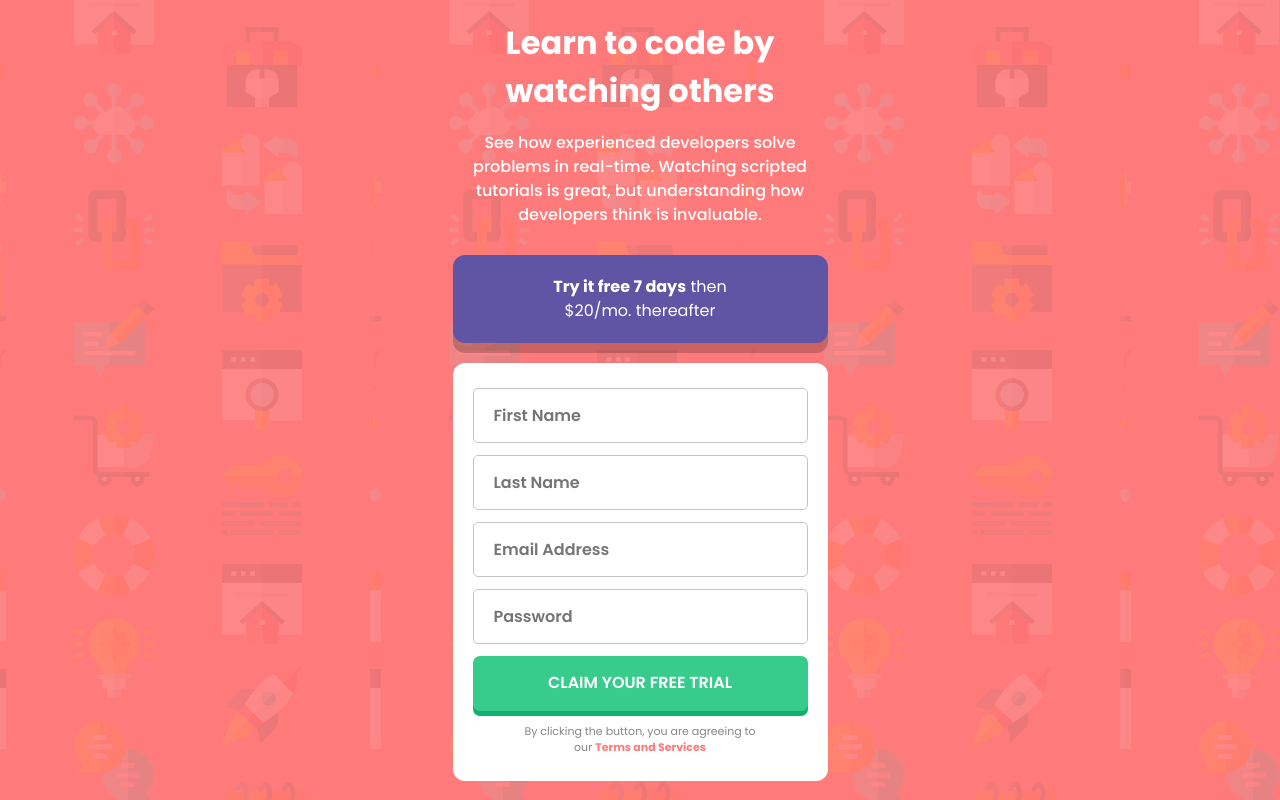
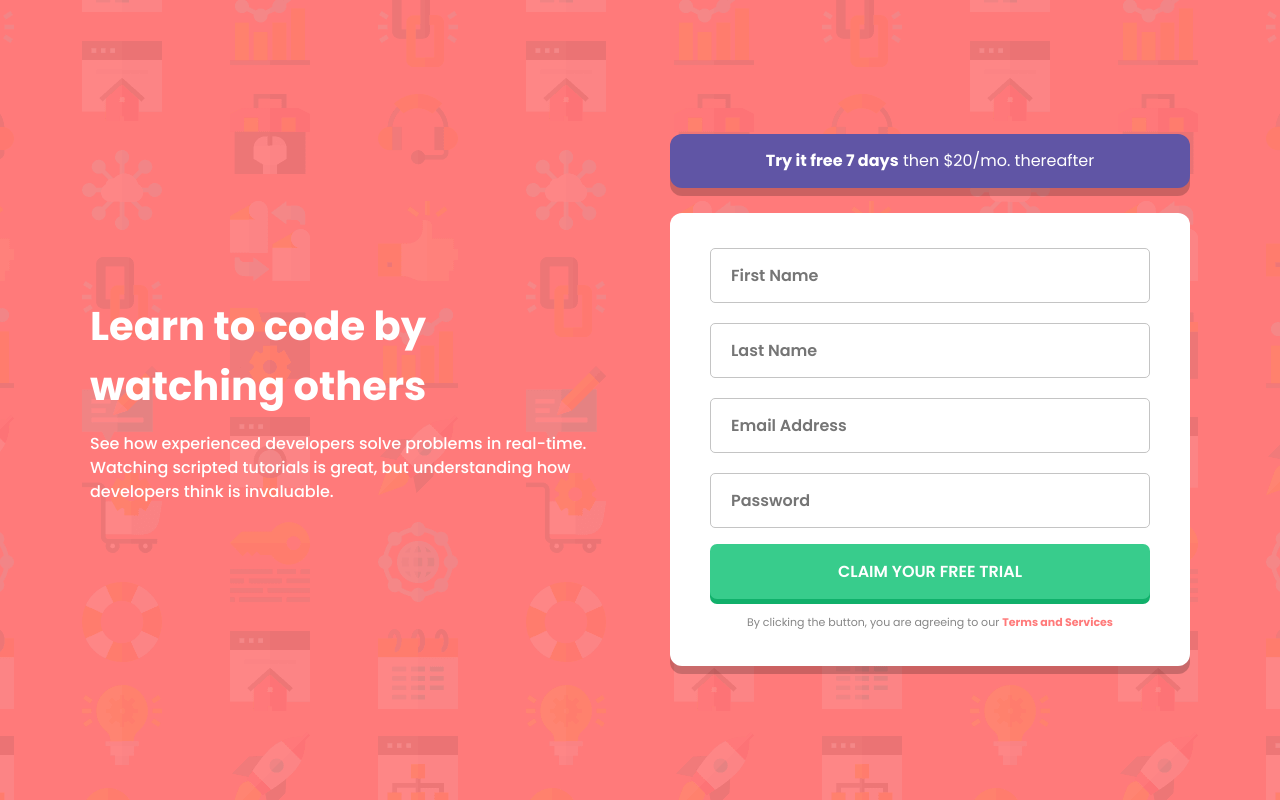
Before and after one commit to SrHatcher/practice-sign-up-form, a plain HTML site: page index.html in a window 1280 px wide. Drawn offline with Linux system fonts and the light colour scheme.

Commit message:
desktop version completed, i added some code to the mobile version too, adding the error messages changed the layout

```diff
--- a/index.html
+++ b/index.html
@@ -22,13 +22,19 @@
       </div>
       <form class="main__form form" action="">
         <input class="form__text_input" type="text" placeholder="First Name">
+        <span class="form__error_message"><span class="form__error_icon"></span>First name cannot be empty</span>
         <input class="form__text_input" type="text" placeholder="Last Name">
+        <span class="form__error_message"><span class="form__error_icon"></span>Last cannot be empty</span>
         <input class="form__text_input" type="text" placeholder="Email Address">
+        <span class="form__error_message"><span class="form__error_icon"></span>Looks like this is not an email</span>
         <input class="form__text_input" type="text" placeholder="Password">
+        <span class="form__error_message"><span class="form__error_icon"></span>Password cannot be empty</span>
         <button class="form__button">CLAIM YOUR FREE TRIAL</button>
         <span class="form__disclaimer">By clicking the button, you are agreeing to our <a class="form__link" href="./index.html">Terms and Services</a></span>
       </form>
     </div>
   </main>
+
+  <script src="./index.js"></script>
 </body>
 </html>
--- a/styles.css
+++ b/styles.css
@@ -22,6 +22,13 @@
     font-weight: 700;
 }
 
+@font-face {
+    font-family: 'Poppins';
+    src: url('./fonts/Poppins-MediumItalic.ttf');
+    font-weight: 500;
+    font-style: italic;
+}
+
 :root{
     --font: 'Poppins', sans-serif;
 
@@ -41,26 +48,23 @@ body{
     justify-content: center;
     align-items: center;
 
-    height: 100vh;
-
     font-family: var(--font);
     font-size: 1.6rem;
 
     background-color: var(--red);
-    background-image: url('./images/bg-intro-mobile.png');
+    background-image: url('./images/bg-intro-desktop.png');
+    background-position: center;
 }
 
 .main{
     display: grid;
     grid-template-columns: auto;
-    grid-template-rows: 2.5fr  6fr;
+    grid-template-rows: auto  auto;
     gap: 2vh;
 
     height: auto;
     max-width: 37.5rem;
-}
-.main__title{
-
+    margin: 0vh 1rem;
 }
 .title__h1{
     text-align: center;
@@ -75,20 +79,18 @@ body{
 
     color: white;
 }
-.main__promotion{
 
-}
 .promotion__message{
     display: flex;
     align-items: center;
     justify-content: center;
 
-    padding: 2rem 7rem;
+    padding: 1.5rem 7rem;
     margin-block-start: 0rem;
 
     border-radius: 1.2rem;
     background-color: var(--blue);
-    box-shadow: 0rem 1rem 0rem 0rem rgba(0, 0, 0, 0.205);
+    box-shadow: 0rem 0.8rem 0rem 0rem rgba(0, 0, 0, 0.205);
     text-align: center;
 
     color: white;
@@ -98,27 +100,63 @@ body{
 }
 .main__form{
     margin-block-start: 2.5vh;
-    padding: 2.5rem 2rem;
+    padding: 0.5rem 2.5rem 2.5rem 2.5rem;
 
     border-radius: 1.2rem;
     background-color: white;
+    box-shadow: 0 0.8rem 0 0 rgba(0, 0, 0, 0.205);;
 }
 .form__text_input{
     width: 100%;
     height: 5.5rem;
     padding: 0 2rem;
-    margin-block-end: 1.5vh;
+    margin-block-start: 2vh;
 
     font-weight: 600;
 
+    color: var(--font-color);
     border: solid 0.1rem rgb(196, 196, 196);
     border-radius: 0.5rem;
+    outline: none;
 }
+.form__text_input:focus{
+    border: solid 0.1rem var(--blue);
+}
+
+/*-------------Error Messages--------------*/
+.form__error_message{
+    position: relative;
+    display: none;
+
+    margin-block-start: 0.2rem;
+
+    font-style: italic;
+    text-align: right;
+    font-size: 1.1rem;
+
+    color: var(--red);
+}
+.form__error_icon{
+    position: absolute;
+    right: 3rem;
+    top: -4.2rem;
+    display: none;
+
+    width: 2.5rem;
+    height: 2.5rem;
+
+    background-image: url('./images/icon-error.svg');
+    background-repeat: no-repeat;
+    background-position: center;
+}
+/*---------------------------------------------*/
+
 .form__button{
     display: block;
 
     width: 100%;
     height: 5.5rem;
+    margin-block-start: 2vh;
 
     font-weight: 600;
 
@@ -127,11 +165,16 @@ body{
     background-color: var(--green);
     border: none;
     box-shadow: 0 0.5rem 0 0 hsl(154, 82%, 38%);
+    transition: all ease-in-out 0.1s;
+    cursor: pointer;
+}
+.form__button:active{
+    transform: scale(0.95);
 }
 .form__disclaimer{
     display: block;
 
-    margin-block-start: 1.5vh;
+    margin-block-start: 2vh;
     padding: 0 5rem;
 
     font-size: 1.1rem;
@@ -145,3 +188,78 @@ body{
 
     color: var(--red);
 }
+
+@media screen and (max-height: 740px) {
+    .main{
+        margin: 5vh 1rem;
+    }
+}
+
+@media screen and (min-width: 1230px) {
+    .main{
+        display: grid;
+        grid-template-columns: 1fr 1fr;
+        grid-template-rows: auto;
+        gap: 6rem;
+
+        height: 80%;
+        max-width: 110rem;
+    }
+
+    .main__title{
+        display: flex;
+        flex-flow: column nowrap;
+        justify-content: center;
+    }
+
+    .title__h1{
+        text-align: left;
+        font-size: 4rem;
+
+        padding-inline-end:  10rem;
+    }
+    .title__p{
+        margin-block-start: 2vh;
+
+        text-align: left;
+    }
+
+    .main__promotion{
+        display: flex;
+        flex-flow: column nowrap;
+        justify-content: center;
+
+        height: 100%;
+    }
+
+    .main__form{
+        margin-block-start: 2.5rem;
+        padding: 1.5rem 4rem 3.5rem 4rem;
+    }
+
+    .form__text_input{
+        margin-block-start: 2rem;
+    }
+
+    .form__disclaimer{
+        margin-block-start: 1.5rem;
+        padding: 0 0rem;
+    }
+
+    /*-------------Error Messages--------------*/
+    .form__error_message{
+        margin-block-start: 0.4rem;
+    }
+    .form__error_icon{
+        top: -4.3rem;
+    }
+    /*---------------------------------------------*/
+}
+
+@media screen and (hover:hover){
+    .form__button:hover{
+        background-color: hsl(154, 82%, 69%);;
+        border: none;
+        box-shadow: 0 0.5rem 0 0 hsl(154, 82%, 38%);
+    }
+}
```
Also changed, not shown: fonts/Poppins-MediumItalic.ttf (added), index.js (added).
